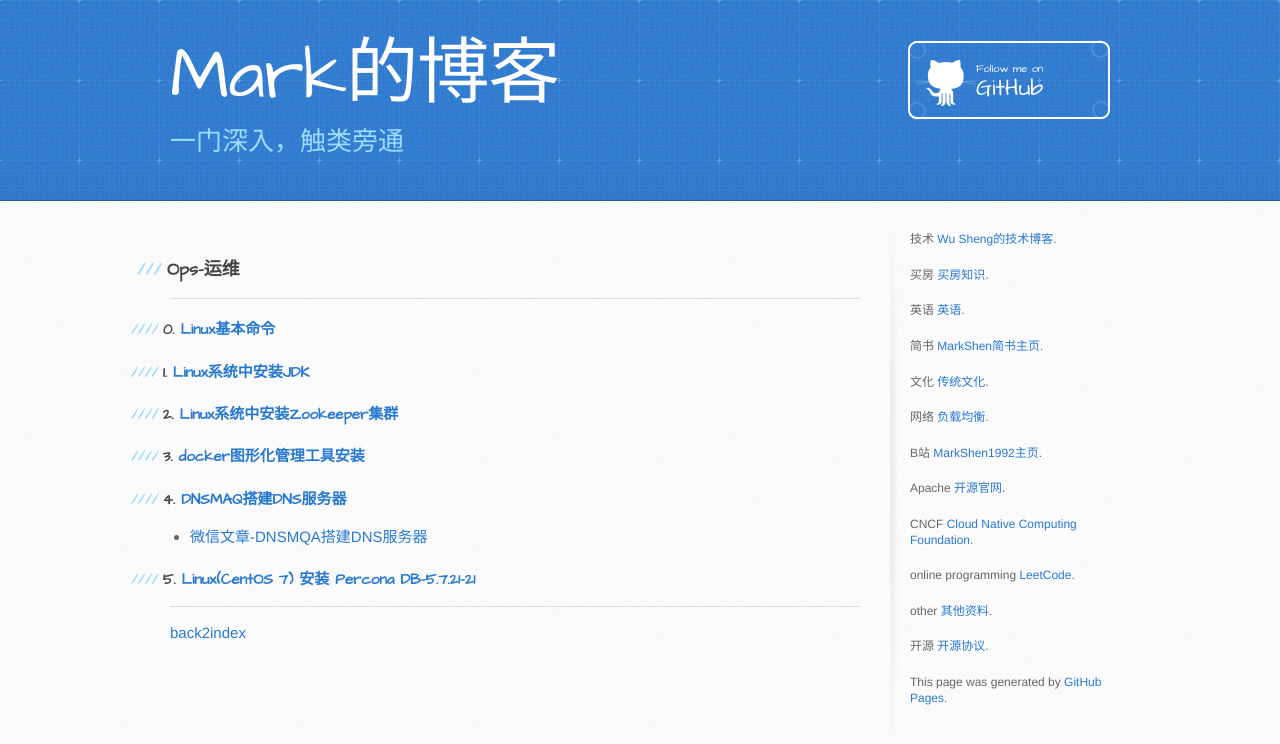
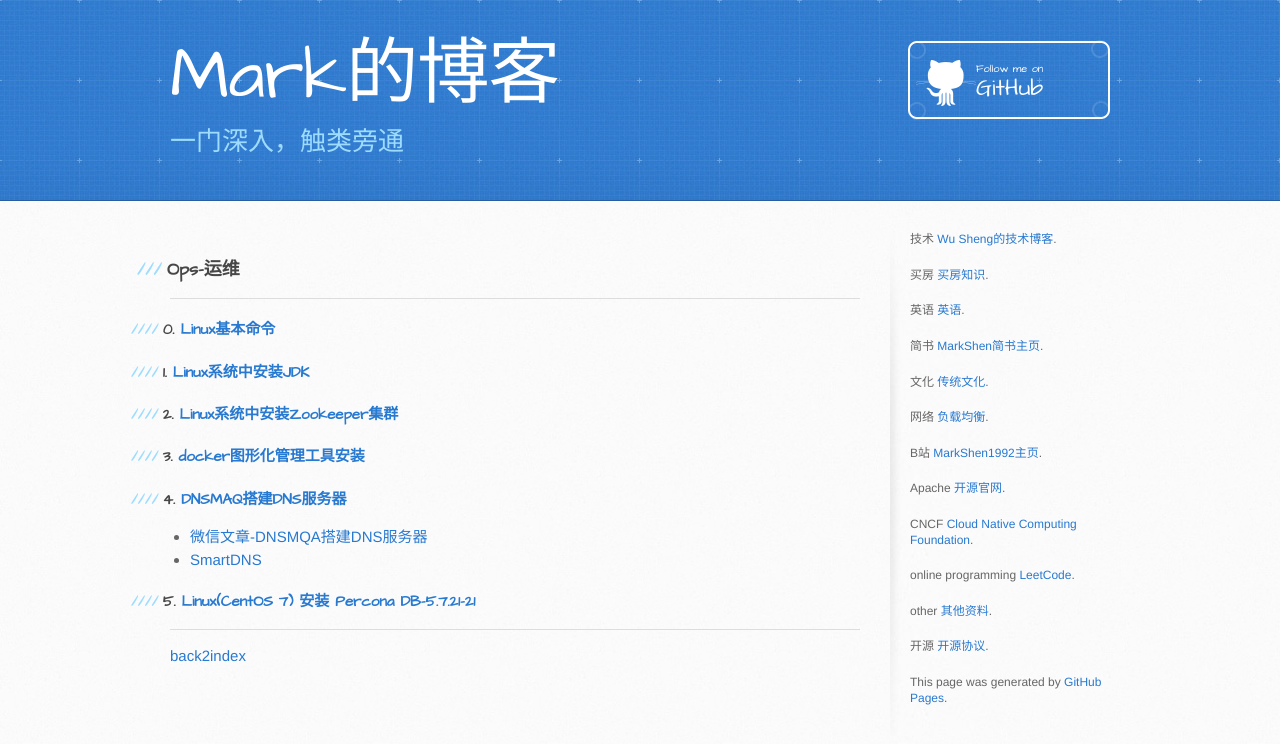
Before and after one commit to MarkShen1992/markshen1992.github.io, a Jekyll site: the page built from document/devops/ops/ops.md, in a window 1280 px wide. Shown: the top 744 px of the page. Built offline with Jekyll 4.4.1, drawn with Linux system fonts in a browser that asks for light colours; our own code applies the rules of GitHub Pages for plain Markdown files; comment, search, counter and statistics services are not loaded.

Commit message:
SmartDNS

```diff
--- a/document/devops/ops/ops.md
+++ b/document/devops/ops/ops.md
@@ -13,6 +13,7 @@
 #### 4. [DNSMAQ搭建DNS服务器](http://www.thekelleys.org.uk/)
 
 - [微信文章-DNSMQA搭建DNS服务器](https://mp.weixin.qq.com/s/rfPG6lbeHPTJmrYiuAZpvA)
+- [SmartDNS](https://pymumu.github.io/smartdns/)
 
 #### 5. [Linux(CentOS 7) 安装 Percona DB-5.7.21-21](https://markshen1992.github.io/document/devops/ops/linux/linux_percona_db_install.html)
 
```
